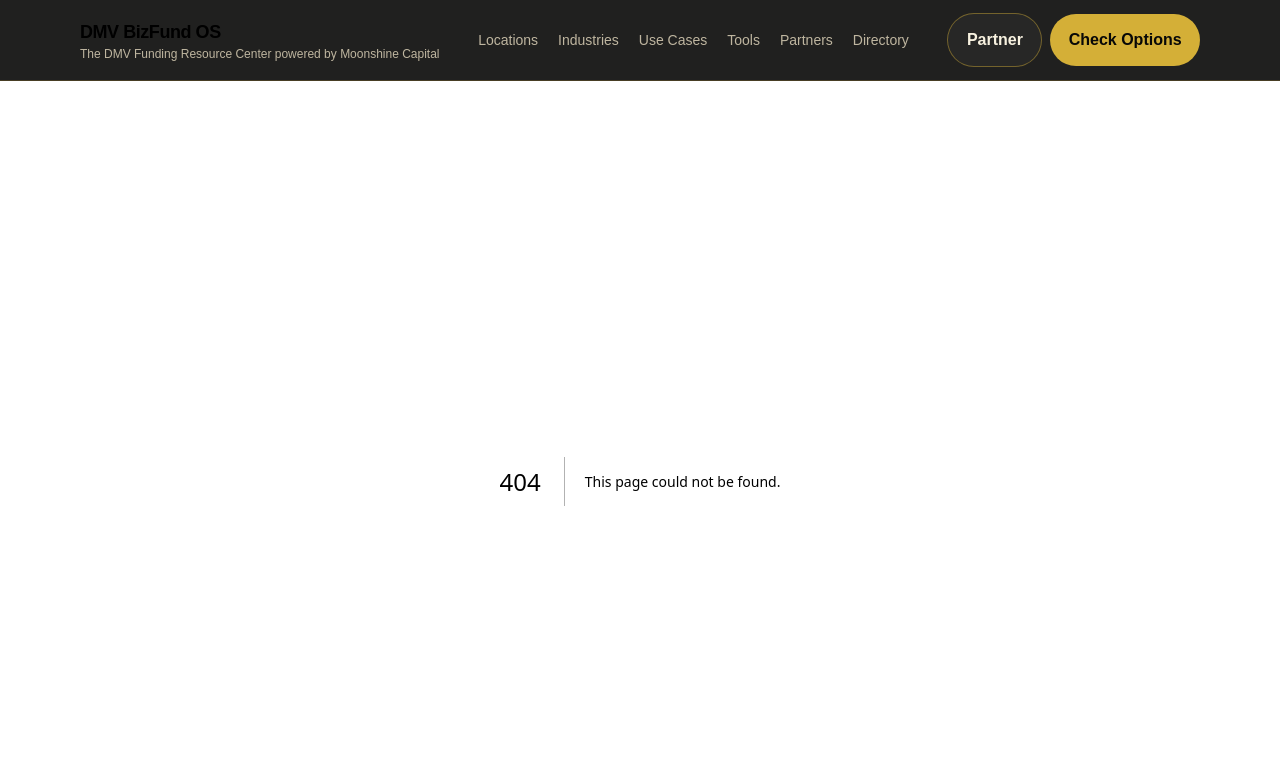
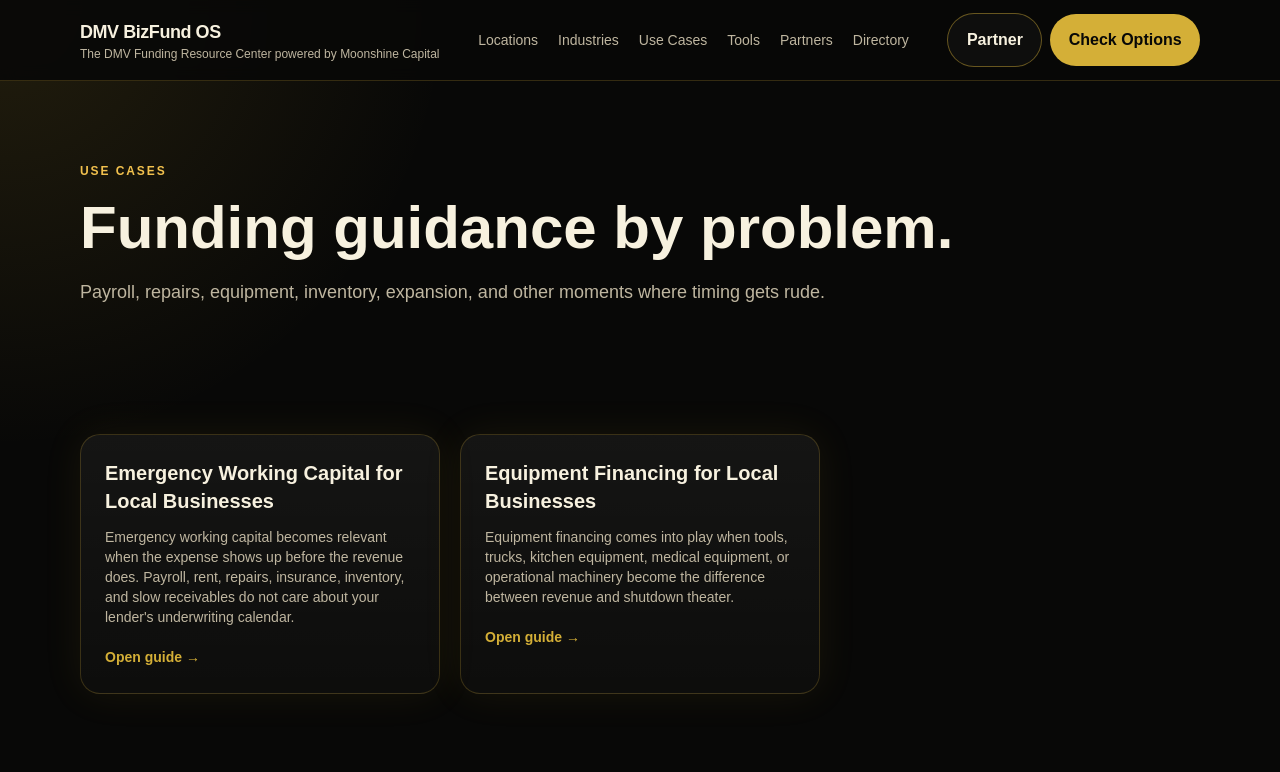
Before and after one commit to JFeimster/dmv-bizfund-os, a Next.js app: page /use-cases in a window 1280 px wide. Before the commit this address had no page. Shown: the top 772 px of the page. Built offline with nearby package versions, Linux system fonts and the light colour scheme.

Commit message:
Add use cases hub page

```diff
--- /dev/null
+++ b/app/use-cases/page.tsx
@@ -0,0 +1,33 @@
+import CardGrid from "@/components/CardGrid";
+import PageHeader from "@/components/PageHeader";
+import ComplianceNote from "@/components/ComplianceNote";
+import { getUseCases } from "@/lib/content";
+import { createMetadata } from "@/lib/seo";
+
+export const metadata = createMetadata({
+  title: "DMV Funding Use Cases",
+  description: "Emergency working capital, equipment financing, payroll gaps, inventory, expansion, and cash-flow gap guidance for DMV business owners.",
+  path: "/use-cases"
+});
+
+export default function UseCasesPage() {
+  const useCases = getUseCases();
+
+  return (
+    <>
+      <PageHeader
+        eyebrow="Use cases"
+        title="Funding guidance by problem."
+        description="Payroll, repairs, equipment, inventory, expansion, and other moments where timing gets rude."
+      />
+      <CardGrid
+        items={useCases.map((item) => ({
+          title: item.title,
+          description: item.problemDescription,
+          href: `/use-cases/${item.slug}`
+        }))}
+      />
+      <ComplianceNote />
+    </>
+  );
+}
```
